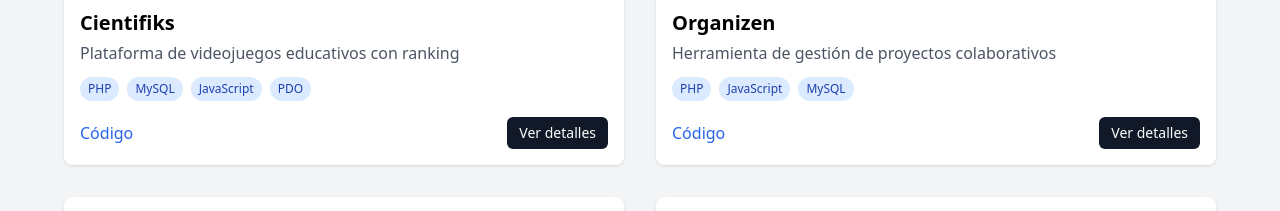
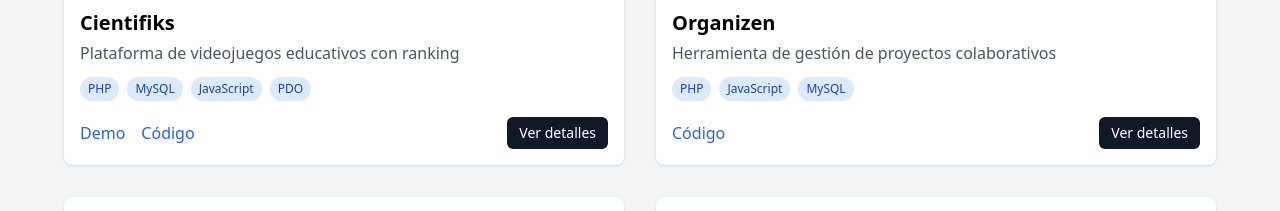
Before and after one commit to VpogF/mi-portfolio, a React (Vite) app: page / in a window 1280 px wide. Shown: the part 1060-1271 px from the top of the page. Built offline with nearby package versions, Linux system fonts and the light colour scheme.

Commit message:
Add Cientifiks demo link

```diff
--- a/src/components/Projects.jsx
+++ b/src/components/Projects.jsx
@@ -22,6 +22,7 @@ const Projects = () => {
       summary: t('proyects.summary-cientifics'),
       description: t('proyects.desc-cientifics'),
       tags: ['PHP', 'MySQL', 'JavaScript', 'PDO'],
+      demo: 'https://vpogf.github.io/cient-fiks/joc_virginia/tutorial_virginia.html',
       code: 'https://github.com/jorditus99/cient-fiks',
       imageSrc: cientifiksImage,
       videoSrc: cientifiksVideo,
```
